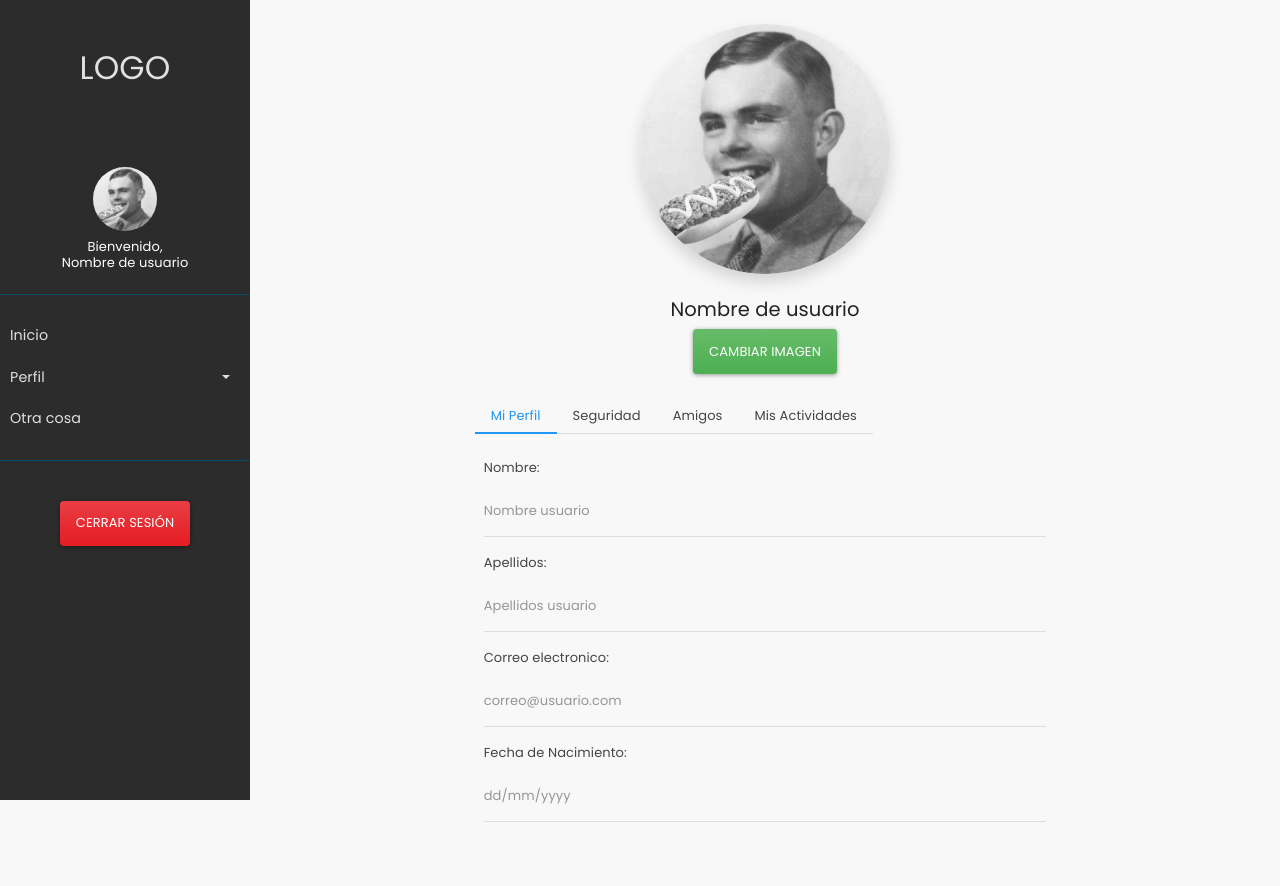
After one commit to DCC-CC4401/2019-2-4-men-and-a-project-T4, a Django app: template timePlan/templates/timePlan/UserProfile.html in a window 1280 px wide. The commit adds this page. Run offline with Django 3.2, Linux system fonts and the light colour scheme; the template is opened without the code that fills it, so the values that code supplies are empty.

```diff
--- a/Tarea4/urls.py
+++ b/Tarea4/urls.py
@@ -18,6 +18,6 @@ from django.urls import path, include
 
 
 urlpatterns = [
-    path('', include('timePlan.urls')),
+    path('timePlan/', include('timePlan.urls')),
     path('admin/', admin.site.urls),
 ]
--- a/timePlan/models.py
+++ b/timePlan/models.py
@@ -6,6 +6,8 @@ from django.contrib.auth.models import User
 
 class PerfilUsuario(models.Model):
     usuario = models.OneToOneField(User, on_delete=models.CASCADE)
+    nombre = models.CharField(max_length=30)
+    correo = models.EmailField(max_length=256)
     foto_perfil = models.ImageField(null=True)
     num_actividades = models.IntegerField(default=0)
 
--- a/timePlan/templates/timePlan/LandingPage.html
+++ b/timePlan/templates/timePlan/LandingPage.html
@@ -56,7 +56,7 @@
                 <ul class="collapse list-unstyled text-left" id="pageSubmenu">
                     <li>
                          <!--Aca deberemos poner la foto de perfil-->
-                        <a href="../Prototypes/UserProfile.html">Mi Perfil</a>
+                        <a href="UserProfile.html">Mi Perfil</a>
                     </li>
                     <li>
                         <a href="#">Seguridad</a>
--- /dev/null
+++ b/timePlan/templates/timePlan/UserProfile.html
@@ -0,0 +1,375 @@
+<!DOCTYPE html>
+<html lang="en">
+
+<head>
+    <meta charset="UTF-8">
+    <meta name="viewport" content="width=device-width, initial-scale=1, shrink-to-fit=no">
+    <title>Perfil de Usuario</title>
+    <!-- BOOTSTRAP CSS, DO NOT DELETE -->
+    <link rel="stylesheet" href="css/bootstrap.min.css">
+    <link rel="stylesheet" type="text/css" href="css/custom.css">
+</head>
+
+<body>
+
+<div class="wrapper">
+
+    <!--SIDEBAR-->
+    <nav id="sidebar">
+        <div class="sidebar-header text-center py-5">
+            <h1>LOGO</h1>
+        </div>
+        <div class="text-center py-3">
+            <img src="img/turing.jpg" class="avatar px-2 py-2">
+            <p class="h6">Bienvenido, <br> Nombre de usuario</p>
+        </div>
+        <ul class="list-unstyled components text-left">
+            <li>
+                <a href="../Prototypes/LandingPage.html">Inicio</a>
+            </li>
+            <li>
+                <a href="#pageSubmenu" data-toggle="collapse" aria-expanded="false" class="dropdown-toggle">Perfil</a>
+                <ul class="collapse list-unstyled text-left" id="pageSubmenu">
+                    <li>
+                        <a href="../Prototypes/UserProfile.html">Mi Perfil</a>
+                    </li>
+                    <li>
+                        <a href="#">Seguridad</a>
+                    </li>
+                    <li>
+                        <a href="#">Amigos</a>
+                    </li>
+                    <li>
+                        <a href="#">Mis Actividades</a>
+                    </li>
+                </ul>
+            </li>
+            <li>
+                <a href="#">Otra cosa</a>
+            </li>
+        </ul>
+
+        <ul class="list-unstyled text-center py-4">
+            <button type="button" class="btn btn-danger cerrar-sesion">Cerrar Sesión</button>
+        </ul>
+    </nav>
+
+
+    <!--CONTENIDO PAGINA-->
+    <div class="container-fluid p-4 main">
+        <div class="row">
+            <img src="img/turing.jpg" class="circular mx-auto d-block shadow" height="250px">
+        </div>
+        <div class="row py-4">
+            <div class="col text-center">
+                <p class="h4 text-center text-dark">Nombre de usuario</p>
+                <button type="button" class="btn btn-success">Cambiar imagen</button>
+            </div>
+        </div>
+
+        <!--MENU CON TABS-->
+
+        <!--PESTAÑAS-->
+        <div class="row px-5">
+            <div class="col offset-sm-2 col-sm-8">
+                <ul class="nav nav-tabs" id="pestañas-perfil-de-usuario" role="tablist">
+                    <li class="nav-item">
+                        <a class="nav-link nav-link-fix active" id="profile-tab-mi-perfil" data-toggle="tab"
+                           href="#Perfil" role="tab" aria-controls="home" aria-selected="true">Mi Perfil</a>
+                    </li>
+                    <li class="nav-item">
+                        <a class="nav-link nav-link-fix" id="profile-tab-seguridad" data-toggle="tab" href="#Seguridad"
+                           role="tab" aria-controls="profile" aria-selected="false">Seguridad</a>
+                    </li>
+                    <li class="nav-item">
+                        <a class="nav-link nav-link-fix" id="contact-tab-amigos" data-toggle="tab" href="#Amigos"
+                           role="tab" aria-controls="contact" aria-selected="false">Amigos</a>
+                    </li>
+                    <li class="nav-item">
+                        <a class="nav-link nav-link-fix" id="contact-tab-actividades" data-toggle="tab"
+                           href="#Actividades" role="tab" aria-controls="contact" aria-selected="false">Mis
+                            Actividades</a>
+                    </li>
+                </ul>
+            </div>
+        </div>
+
+        <!--CONTENIDO DE LAS PESTAÑAS-->
+        <div class="row px-5">
+            <div class="tab-content p-4 offset-sm-2 col-sm-8" id="myTabContent">
+
+                <!--PESTAÑA MI PERFIL-->
+                <div class="tab-pane fade show active" id="Perfil" role="tabpanel" aria-labelledby="Perfil-tab">
+                    <form>
+                        <!--Nombre-->
+                        <fieldset disabled>
+                            <div class="form-group">
+                                <label for="disabledTextInput">Nombre:</label>
+                                <input type="text" id="disabledTextInputNombre" class="form-control"
+                                       placeholder="Nombre usuario">
+                            </div>
+                        </fieldset>
+
+                        <!--Apellidos-->
+                        <fieldset disabled>
+                            <div class="form-group">
+                                <label for="disabledTextInput">Apellidos:</label>
+                                <input type="text" id="disabledTextInputApellidos" class="form-control"
+                                       placeholder="Apellidos usuario">
+                            </div>
+                        </fieldset>
+
+                        <!--Correo Electronico -->
+                        <fieldset disabled>
+                            <div class="form-group">
+                                <label for="disabledTextInput">Correo electronico:</label>
+                                <input type="text" id="disabledTextInput" class="form-control"
+                                       placeholder="correo@usuario.com">
+                            </div>
+                        </fieldset>
+
+                        <!--Fecha de nacimiento -->
+                        <fieldset disabled>
+                            <div class="form-group">
+                                <label for="disabledTextInput">Fecha de Nacimiento:</label>
+                                <input type="text" id="disabledTextInputFechaNacimiento" class="form-control"
+                                       placeholder="dd/mm/yyyy">
+                            </div>
+                        </fieldset>
+                    </form>
+                </div>
+
+                <!--PESTAÑA SEGURIDAD-->
+                <div class="tab-pane fade show disabled" id="Seguridad" role="tabpanel" aria-labelledby="Seguridad-tab">
+                    <form>
+                        <!--Contraseña actual-->
+                        <fieldset disabled>
+                            <div class="form-group">
+                                <label for="disabledTextInput">Contraseña actual:</label>
+                                <input type="text" id="disabledTextInputContraseñaActual" class="form-control"
+                                       placeholder="************">
+                            </div>
+                        </fieldset>
+
+                        <!--Contraseña nueva-->
+                        <div class="form-group">
+                            <label for="exampleInputEmail1">Nueva Contraseña</label>
+                            <input type="email" class="form-control" id="exampleInputEmail1"
+                                   aria-describedby="emailHelp" placeholder="Nueva Contraseña">
+                        </div>
+
+                        <!--Contraseña confirmacion-->
+                        <div class="form-group">
+                            <label for="exampleInputEmail1">Confirmación Contraseña</label>
+                            <input type="email" class="form-control" id="Pass-conf" aria-describedby="emailHelp"
+                                   placeholder="Confirmación Contraseña">
+                        </div>
+
+                    </form>
+                    <button type="submit" class="btn btn-success">Cambiar contraseña</button>
+                </div>
+
+                <!--PESTAÑA AMIGOS-->
+                <div class="tab-pane fade" id="Amigos" role="tabpanel" aria-labelledby="Amigos-tab">
+
+                    <div class="input-group mb-3">
+                        <input type="text" class="form-control" placeholder="Buscar amigos"
+                               aria-label="Recipient's username" aria-describedby="button-addon2">
+                        <div class="input-group-append">
+                            <button class="btn btn-secondary" type="button" id="button-addon2">Buscar</button>
+                        </div>
+                    </div>
+
+                    <!-- Descomentar este pedazo de codigo para ver interfaz resultados busqueda-->
+                    <!-- Enviar solicitud de Amistad
+                    <div class="card spaced" style="width: 100%;">
+                        <div class="card-header">
+                            Resultados búsqueda
+                            <button class="btn btn-sm btn-success float-right" type="button" data-toggle="collapse"
+                                    data-target="#friends-list" aria-expanded="false" aria-controls="friends-list"
+                                    id="friends-toggle" onclick="toggleName(this.id)">Ver más
+                            </button>
+                        </div>
+                        <ul class="list-group list-group-flush collapse" id="friends-list">
+                            <li class="list-group-item">
+                                <a href="404" class="fr-link">
+                                    Chris Evans</a>
+                                <button type="button" class="btn btn-sm btn-outline-success float-right">Agregar a
+                                    amigos
+                                </button>
+                            </li>
+                            <li class="list-group-item">
+                                <a href="404" class="fr-link">
+                                    Chris Hemsworth</a>
+                                <button type="button" class="btn btn-sm btn-outline-success float-right">Agregar a
+                                    amigos
+                                </button>
+                            </li>
+                            <li class="list-group-item">
+                                <a href="404" class="fr-link">
+                                    Chris Pratt</a>
+                                <button type="button" class="btn btn-sm btn-outline-success float-right">Agregar a
+                                    amigos
+                                </button>
+                            </li>
+                            <li class="list-group-item">
+                                <a href="404" class="fr-link">
+                                    Chris Pyne</a>
+                                <button type="button" class="btn btn-sm btn-outline-success float-right">Agregar a
+                                    amigos
+                                </button>
+                            </li>
+
+                        </ul>
+                    </div>
+                </div> -->
+
+                    <!-- Solicitudes de amistad -->
+                    <div class="card spaced" style="width: 100%;">
+                        <div class="card-header">
+                            Solicitudes
+                            <button class="btn btn-sm btn-success float-right" type="button" data-toggle="collapse"
+                                    data-target="#friends-request-list" aria-expanded="false"
+                                    aria-controls="friends-list"
+                                    id="friends-request-toggle" onclick="toggleName(this.id)">Ver más
+                            </button>
+                        </div>
+                        <ul class="list-group list-group-flush collapse" id="friends-request-list">
+                            <li class="list-group-item">
+                                <a href="404" class="fr-link">
+                                    Keanu Reeves</a>
+                                <button type="button" class="btn btn-sm btn-outline-success float-right">Aceptar
+                                </button>
+                                <p class="float-right" style="margin-left: 10px"></p>
+                                <button type="button" class="btn btn-sm btn-outline-danger float-right">Rechazar
+                                </button>
+                            </li>
+                            <li class="list-group-item">
+                                <a href="404" class="fr-link">
+                                    Bobby Tables</a>
+                                <button type="button" class="btn btn-sm btn-outline-success float-right">Aceptar
+                                </button>
+                                <p class="float-right" style="margin-left: 10px"></p>
+                                <button type="button" class="btn btn-sm btn-outline-danger float-right">Rechazar
+                                </button>
+                            </li>
+                            <li class="list-group-item">
+                                <a href="404" class="fr-link">
+                                    Grace Hopper</a>
+                                <button type="button" class="btn btn-sm btn-outline-success float-right">Aceptar
+                                </button>
+                                <p class="float-right" style="margin-left: 10px"></p>
+                                <button type="button" class="btn btn-sm btn-outline-danger float-right">Rechazar
+                                </button>
+                            </li>
+                            <li class="list-group-item">
+                                <a href="404" class="fr-link">Ada Lovelace</a>
+                                <button type="button" class="btn btn-sm btn-outline-success float-right">Aceptar
+                                </button>
+                                <p class="float-right" style="margin-left: 10px"></p>
+                                <button type="button" class="btn btn-sm btn-outline-danger float-right">Rechazar
+                                </button>
+                            </li>
+
+                        </ul>
+                    </div>
+
+                    <!-- Amigos aceptados -->
+                    <div class="card spaced" style="width: 100%;">
+                        <div class="card-header">
+                            Amigos
+                            <button class="btn btn-sm btn-success float-right" type="button" data-toggle="collapse"
+                                    data-target="#friends-list" aria-expanded="false" aria-controls="friends-list"
+                                    id="friends-toggle" onclick="toggleName(this.id)">Ver más
+                            </button>
+                        </div>
+                        <ul class="list-group list-group-flush collapse" id="friends-list">
+                            <li class="list-group-item">
+                                <a href="404" class="fr-link">
+                                    Christopher Machine</a>
+                                <button type="button" class="btn btn-sm btn-outline-danger float-right">Eliminar
+                                </button>
+                            </li>
+                            <li class="list-group-item">
+                                <a href="404" class="fr-link">
+                                    Alonzo Church</a>
+                                <button type="button" class="btn btn-sm btn-outline-danger float-right">Eliminar
+                                </button>
+                            </li>
+                            <li class="list-group-item">
+                                <a href="404" class="fr-link">
+                                    Allan Hotdog</a>
+                                <button type="button" class="btn btn-sm btn-outline-danger float-right">Eliminar
+                                </button>
+                            </li>
+                            <li class="list-group-item">
+                                <a href="404" class="fr-link">
+                                    Joan Clarke</a>
+                                <button type="button" class="btn btn-sm btn-outline-danger float-right">Eliminar
+                                </button>
+                            </li>
+
+                        </ul>
+                    </div>
+                </div>
+
+                <!-- PESTAÑA ACTIVIDADES -->
+                <div class="tab-pane fade" id="Actividades" role="tabpanel" aria-labelledby="Actividades-tab">
+
+                    <button type="button" class="btn btn-primary btn-lg btn-block"> Crear una nueva actividad</button>
+
+                    <div class="card spaced">
+                        <div class="card-body sleep-activity text-white">
+                            <img src="img/bed.png" class="activity-icon invert-color mx-2"> Dormir
+                            <button type="button" class="btn btn-sm btn-primary float-right"> Ver info</button>
+                        </div>
+                    </div>
+
+                    <div class="card spaced">
+                        <div class="card-body study-activity text-white">
+                            <img src="img/open-book.png" class="activity-icon invert-color mx-2"> Estudiar
+                            <button type="button" class="btn btn-sm btn-primary float-right"> Ver info</button>
+                        </div>
+                    </div>
+
+                    <div class="card spaced">
+                        <div class="card-body eat-activity text-white">
+                            <img src="img/crossed-knife-and-fork.png" class="activity-icon invert-color mx-2"> Almorzar
+                            <button type="button" class="btn btn-sm btn-primary float-right"> Ver info</button>
+                        </div>
+                    </div>
+
+                    <div class="card spaced">
+                        <div class="card-body house-activity text-white">
+                            <img src="img/washing-machine.png" class="activity-icon invert-color mx-2"> Lavar ropa
+                            <button type="button" class="btn btn-sm btn-primary float-right"> Ver info</button>
+                        </div>
+                    </div>
+
+                    <div class="card spaced">
+                        <div class="card-body animal-activity text-white">
+                            <img src="img/snowshoe-cat.png" class="activity-icon invert-color mx-2"> Jugar con el Michi
+                            <button type="button" class="btn btn-sm btn-primary float-right"> Ver info</button>
+                        </div>
+                    </div>
+
+                </div>
+            </div>
+        </div>
+    </div>
+</div>
+</div>
+</div>
+
+<!-- BOOTSTRAP JS, DO NOT DELETE -->
+<script src="https://code.jquery.com/jquery-3.3.1.slim.min.js"
+        integrity="sha384-q8i/X+965DzO0rT7abK41JStQIAqVgRVzpbzo5smXKp4YfRvH+8abtTE1Pi6jizo"
+        crossorigin="anonymous"></script>
+<script src="https://cdnjs.cloudflare.com/ajax/libs/popper.js/1.14.7/umd/popper.min.js"
+        integrity="sha384-UO2eT0CpHqdSJQ6hJty5KVphtPhzWj9WO1clHTMGa3JDZwrnQq4sF86dIHNDz0W1"
+        crossorigin="anonymous"></script>
+<script src="js/bootstrap.min.js"></script>
+<script src="js/toggleName.js"></script>
+</body>
+
+</html>
--- a/timePlan/urls.py
+++ b/timePlan/urls.py
@@ -1,14 +1,13 @@
 from django.urls import path
 from django.contrib.auth import views, forms
 
-from . import views as app_views
+from timePlan import views
 
 # Name space para configurar el espacio de nombres de la aplicación
 # Usada con la etiqueta de los templates {% url %]
-app_name = 'timePlan'
 
-urlpatterns = [path('', views.LoginView.as_view(template_name='timePlan/login.html',
-                                                authentication_form=forms.AuthenticationForm,
-                                                extra_context={'next': 'landing_page'}),
-                    name='login'),
-               path('landing_page/', app_views.landing_page, name='landing_page')]
+
+urlpatterns = [path('', views.loginView, name='login'),
+               path('landing_page/', views.landing_page, name='landing_page'),
+               path('auth', views.auth, name='auth'),
+               ]
```
Also changed, not shown: timePlan/templates/timePlan/login.html (+5 -5 lines), timePlan/views.py (+22 -3 lines), aceitunas.jpg (added), db.sqlite3, timePlan/migrations/0001_initial.py, timePlan/migrations/__init__.py (added).
